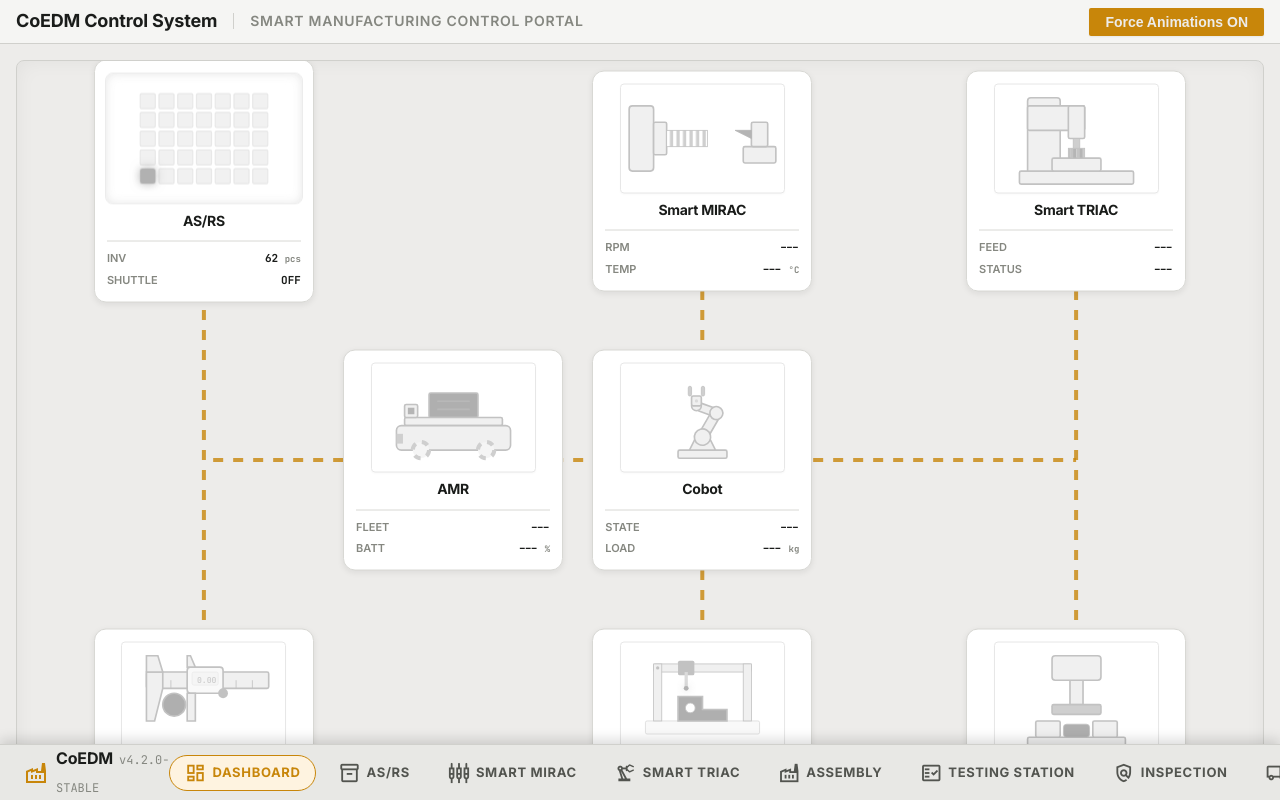
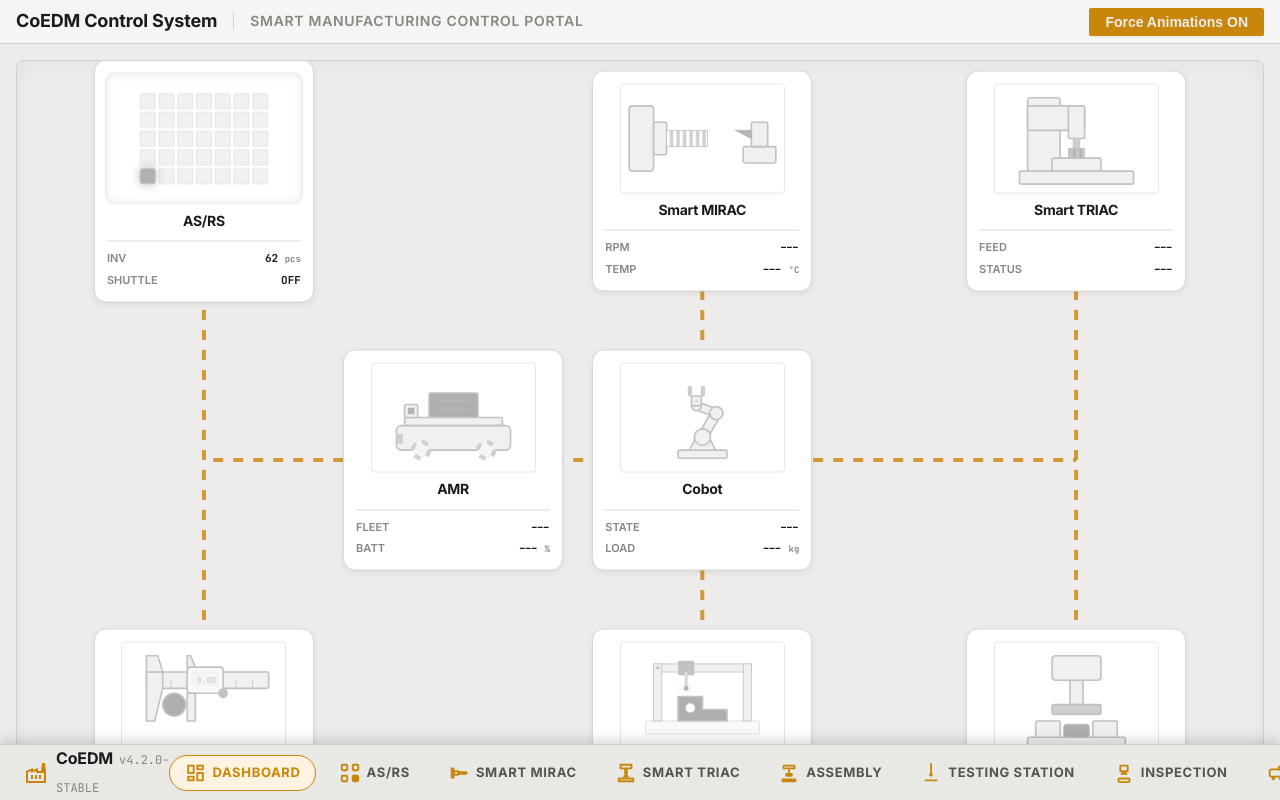
Before and after one commit to V33R-5H4H/CoEDM-smart-manufacturing-control, a React (Vite) app in the folder frontend/: page / in a window 1280 px wide. Built offline with nearby package versions, Linux system fonts and the light colour scheme; no server answers.

Commit message:
feat(ui): changed station icons for app navbar

```diff
--- a/frontend/src/App.jsx
+++ b/frontend/src/App.jsx
@@ -4,6 +4,7 @@ import { ToastContainer } from 'react-toastify';
 import 'react-toastify/dist/ReactToastify.css';
 import ThemeToggle from "./components/ThemeToggle";
 import { useTheme } from "./theme/ThemeContext";
+import MiniStationIcon from "./components/MiniStationIcons";
 
 // Lazy load page components to improve initial load performance (LCP)
 const Dashboard = lazy(() => import("./pages/Dashboard"));
@@ -200,14 +201,14 @@ export default function App() {
         {/* Center: Main Links */}
         <div className="bottom-nav-links">
           <NavItem to="/" icon="dashboard" label="Dashboard" />
-          <NavItem to="/asrs" icon="inventory_2" label="AS/RS" />
-          <NavItem to="/mirac" icon="settings_input_component" label="Smart MIRAC" />
-          <NavItem to="/triac" icon="precision_manufacturing" label="Smart TRIAC" />
-          <NavItem to="/assembly" icon="factory" label="Assembly" />
-          <NavItem to="/testing-station" icon="fact_check" label="Testing Station" />
-          <NavItem to="/inspection" icon="policy" label="Inspection" />
-          <NavItem to="/amr" icon="local_shipping" label="AMR" />
-          <NavItem to="/cobot" icon="smart_toy" label="Cobot" />
+          <NavItem to="/asrs" machineType="asrs" label="AS/RS" />
+          <NavItem to="/mirac" machineType="mirac" label="Smart MIRAC" />
+          <NavItem to="/triac" machineType="triac" label="Smart TRIAC" />
+          <NavItem to="/assembly" machineType="assembly" label="Assembly" />
+          <NavItem to="/testing-station" machineType="testing" label="Testing Station" />
+          <NavItem to="/inspection" machineType="inspection" label="Inspection" />
+          <NavItem to="/amr" machineType="amr" label="AMR" />
+          <NavItem to="/cobot" machineType="cobot" label="Cobot" />
         </div>
 
         {/* Right Side: Status Cluster */}
@@ -230,18 +231,24 @@ export default function App() {
   );
 }
 
-function NavItem({ to, icon, label }) {
+function NavItem({ to, icon, machineType, label }) {
   return (
     <NavLink
       to={to}
       className={({ isActive }) => `bottom-nav-item ${isActive ? 'active' : ''}`}
     >
+      {machineType ? (
+        <span style={{ marginRight: '6px', display: 'inline-flex', alignItems: 'center' }}>
+          <MiniStationIcon type={machineType} size={22} color="var(--primary)" />
+        </span>
+      ) : (
         <span className="material-symbols-outlined" style={{
           fontSize: '22px',
           marginRight: '6px',
           display: 'inline-block',
           verticalAlign: 'middle'
         }}>{icon}</span>
+      )}
       <span style={{ verticalAlign: 'middle' }}>{label}</span>
     </NavLink>
   );
--- /dev/null
+++ b/frontend/src/components/MiniStationIcons.jsx
@@ -0,0 +1,117 @@
+import React from "react";
+
+/**
+ * Miniature, simplified versions of the station icons designed specifically
+ * for 24px sizes (e.g., in navbars) where fine details of the main icons
+ * would become indistinguishable.
+ */
+export default function MiniStationIcon({ type, size = 24, color = "var(--primary)" }) {
+  const commonProps = {
+    xmlns: "http://www.w3.org/2000/svg",
+    viewBox: "0 0 24 24",
+    width: size,
+    height: size,
+    fill: "none",
+    stroke: color,
+    strokeWidth: "2",
+    strokeLinecap: "round",
+    strokeLinejoin: "round"
+  };
+
+  switch (type) {
+    case "asrs":
+      // A miniature 3x3 rack with a solid block for the shuttle
+      return (
+        <svg {...commonProps}>
+          <rect x="3" y="3" width="6" height="6" rx="1" />
+          <rect x="15" y="3" width="6" height="6" rx="1" />
+          <rect x="3" y="15" width="6" height="6" rx="1" />
+          <rect x="15" y="15" width="6" height="6" rx="1" fill={color} />
+        </svg>
+      );
+
+    case "mirac":
+      // Miniature lathe: headstock, chuck, workpiece
+      return (
+        <svg {...commonProps}>
+          <path d="M3 6h4v12H3z" fill={color} stroke="none" />
+          <path d="M7 10h4v4H7z" />
+          <path d="M11 11h9v2h-9z" />
+          <circle cx="20" cy="12" r="1" fill={color} stroke="none" />
+        </svg>
+      );
+
+    case "triac":
+      // Miniature mill: Column, spindle, table
+      return (
+        <svg {...commonProps}>
+          <path d="M6 3h12v4H6z" />
+          <path d="M10 7h4v6h-4z" fill={color} stroke="none" />
+          <path d="M12 13l-2 3h4z" />
+          <path d="M4 18h16v3H4z" />
+        </svg>
+      );
+
+    case "assembly":
+      // Miniature press
+      return (
+        <svg {...commonProps}>
+          <path d="M6 4h12v3H6z" />
+          <path d="M11 7h2v6h-2z" fill={color} stroke="none" />
+          <path d="M9 13h6v2H9z" />
+          <path d="M5 19h14v2H5z" />
+        </svg>
+      );
+
+    case "testing":
+      // Miniature CMM probe
+      return (
+        <svg {...commonProps}>
+          <path d="M12 2v10" />
+          <circle cx="12" cy="14" r="2" fill={color} stroke="none" />
+          <path d="M6 20h12" />
+        </svg>
+      );
+
+    case "inspection":
+      // Miniature vision camera looking down
+      return (
+        <svg {...commonProps}>
+          <path d="M8 4h8v6H8z" />
+          <path d="M10 10l-2 4h8l-2-4" fill={color} stroke="none" />
+          <rect x="6" y="18" width="12" height="4" rx="1" />
+        </svg>
+      );
+
+    case "amr":
+      // Miniature mobile robot
+      return (
+        <svg {...commonProps}>
+          <rect x="4" y="8" width="16" height="8" rx="2" />
+          <circle cx="8" cy="18" r="2" fill={color} stroke="none" />
+          <circle cx="16" cy="18" r="2" fill={color} stroke="none" />
+          <path d="M14 8V5h3" />
+        </svg>
+      );
+
+    case "cobot":
+      // Miniature robotic arm
+      return (
+        <svg {...commonProps}>
+          <path d="M8 20h8" />
+          <path d="M12 20v-6" />
+          <circle cx="12" cy="14" r="2" fill={color} stroke="none" />
+          <path d="M12 14l5-6" />
+          <circle cx="17" cy="8" r="2" fill={color} stroke="none" />
+          <path d="M17 8h3" />
+        </svg>
+      );
+
+    default:
+      return (
+        <svg {...commonProps}>
+          <circle cx="12" cy="12" r="10" />
+        </svg>
+      );
+  }
+}
```
Lines whose indentation alone changed are shown as unchanged.
